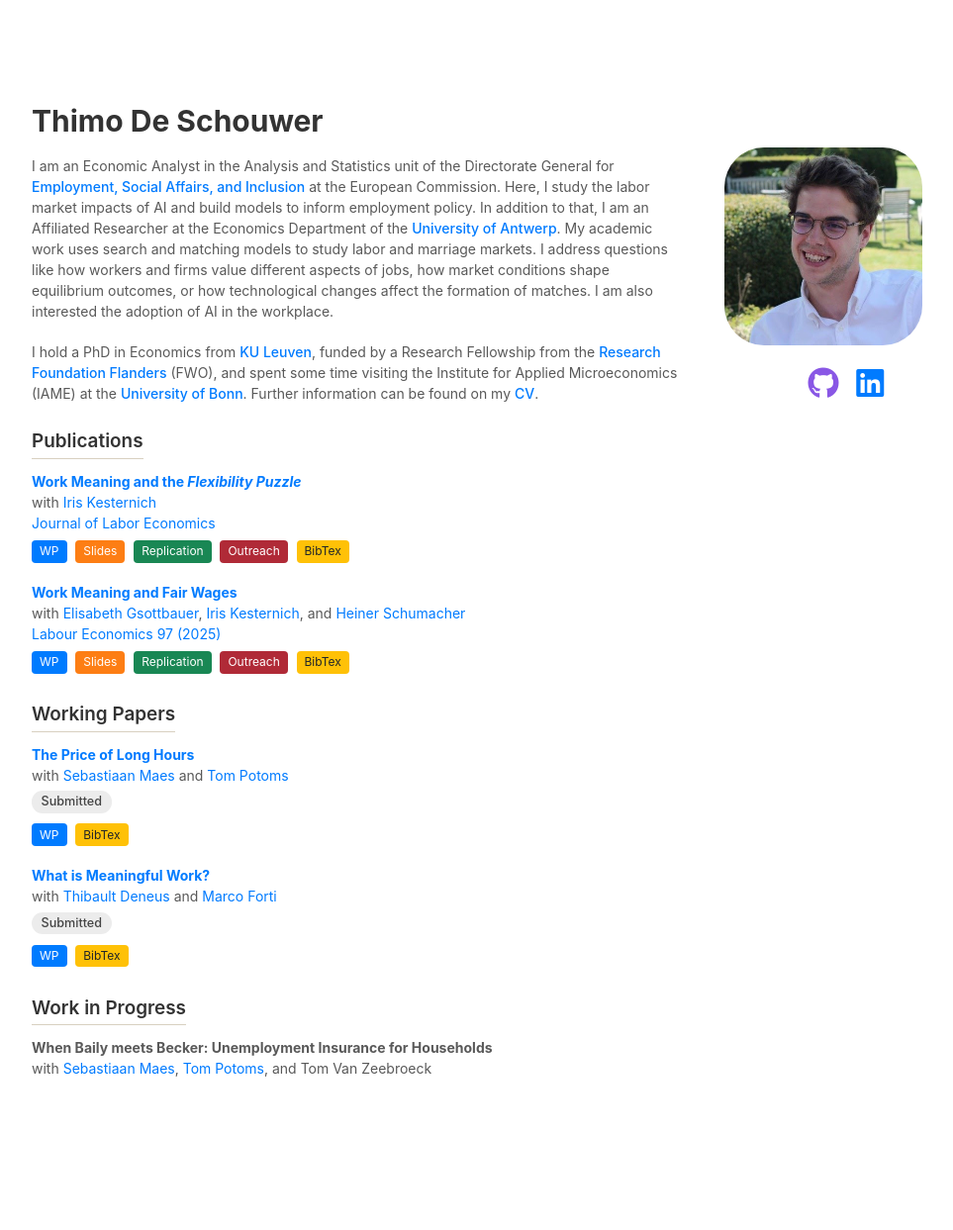
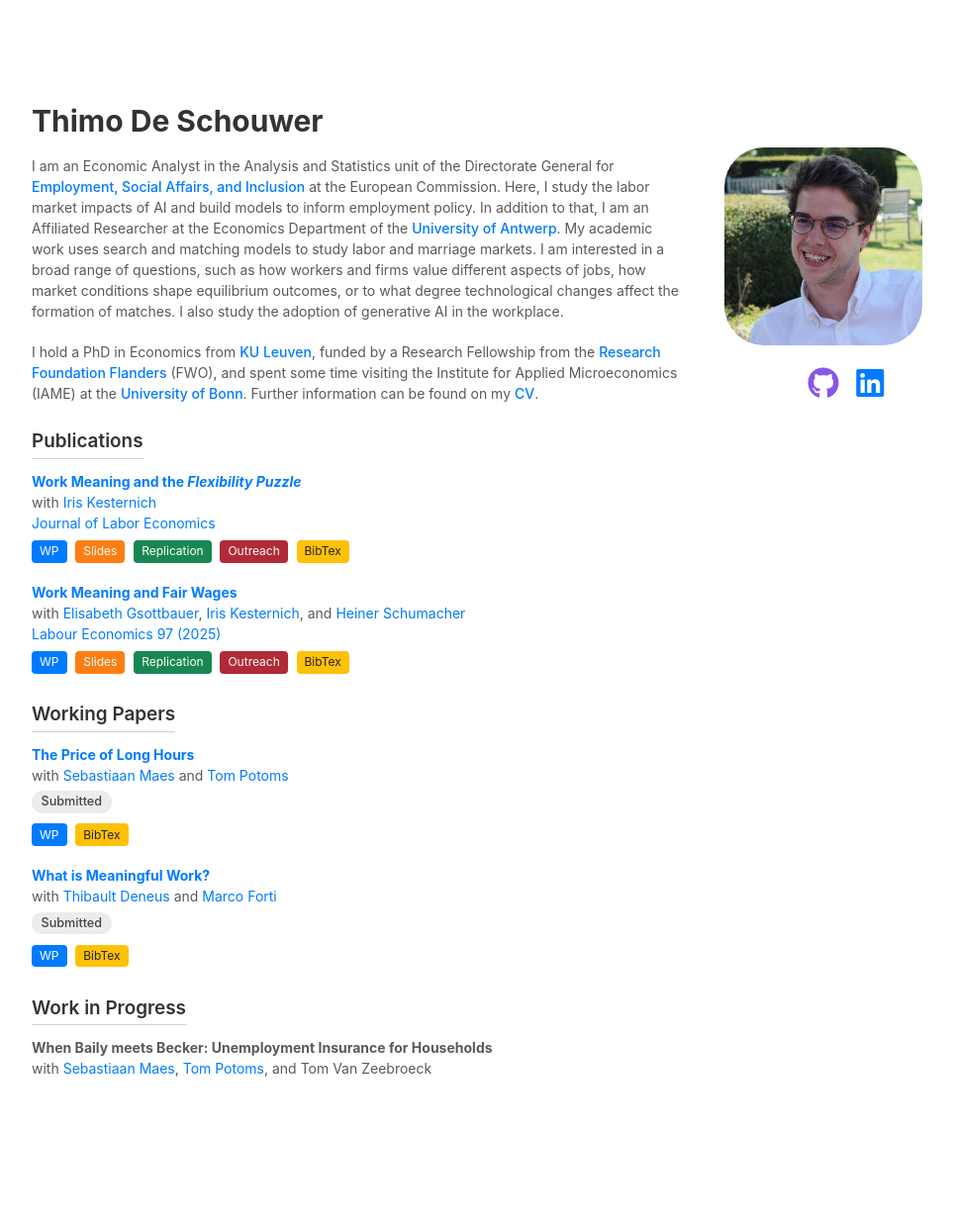
Before and after one commit to thimodeschouwer/thimodeschouwer.github.io, a Jekyll site: the page built from index.md, in a window 1280 px wide. Shown: the whole page at 99% size, without its empty margins (158-1121 px from the left). Built offline with Jekyll 4.4.1, drawn with Linux system fonts in a browser that asks for light colours; a style sheet for code colours, icons or effects is not loaded; our own code applies the rules of GitHub Pages for plain Markdown files.

Commit message:
Update index.md

```diff
--- a/index.md
+++ b/index.md
@@ -4,7 +4,7 @@ layout: homepage
 
 ## {{ site.title }}
 
-I am an Economic Analyst in the Analysis and Statistics unit of the Directorate General for [Employment, Social Affairs, and Inclusion](https://employment-social-affairs.ec.europa.eu/index_en) at the European Commission. Here, I study the labor market impacts of AI and build models to inform employment policy. In addition to that, I am an Affiliated Researcher at the Economics Department of the [University of Antwerp](https://www.uantwerpen.be/en/research-groups/economics/). My academic work uses search and matching models to study labor and marriage markets. I address questions like how workers and firms value different aspects of jobs, how market conditions shape equilibrium outcomes, or how technological changes affect the formation of matches. I am also interested the adoption of AI in the workplace.
+I am an Economic Analyst in the Analysis and Statistics unit of the Directorate General for [Employment, Social Affairs, and Inclusion](https://employment-social-affairs.ec.europa.eu/index_en) at the European Commission. Here, I study the labor market impacts of AI and build models to inform employment policy. In addition to that, I am an Affiliated Researcher at the Economics Department of the [University of Antwerp](https://www.uantwerpen.be/en/research-groups/economics/). My academic work uses search and matching models to study labor and marriage markets. I am interested in a broad range of questions, such as how workers and firms value different aspects of jobs, how market conditions shape equilibrium outcomes, or to what degree technological changes affect the formation of matches. I also study the adoption of generative AI in the workplace.
 
 I hold a PhD in Economics from [KU Leuven](https://feb.kuleuven.be/research/economics), funded by a Research Fellowship from the [Research Foundation Flanders](https://www.fwo.be/en/) (FWO), and spent some time visiting the Institute for Applied Microeconomics (IAME) at the [University of Bonn](https://www.uni-bonn.de/en/university/university). Further information can be found on my [CV]({{ site.cv_link }}).
 
```
